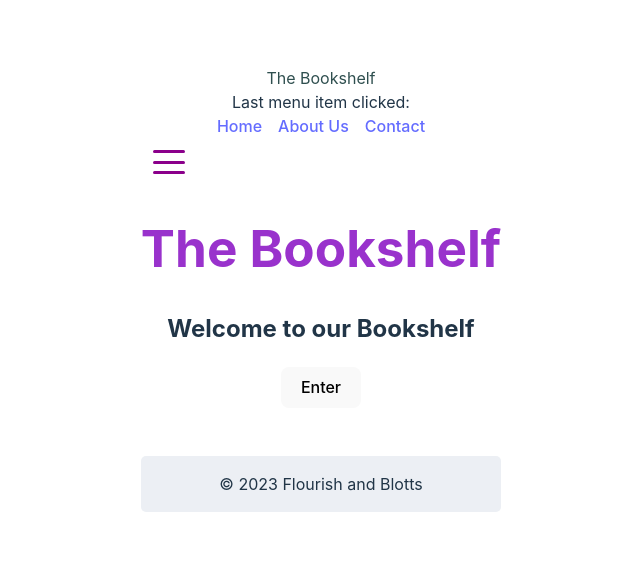
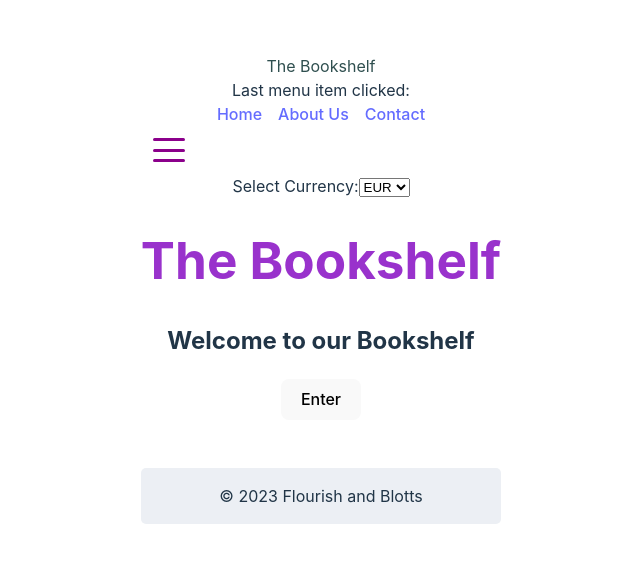
Before and after one commit to reyoung98/react-bookshop, a React (Vite) app: page / in a window 1280 px wide. Shown: the part 111-674 px from the top of the page, without its empty margins (319-959 px from the left). Built offline with nearby package versions, Linux system fonts and the light colour scheme; no server answers.

Commit message:
Currency Selection

```diff
--- /dev/null
+++ b/src/CurrencySelection.jsx
@@ -0,0 +1,53 @@
+import { useState, useEffect } from 'react'
+
+export default function CurrencySelection() {
+
+    const [currency, setCurrency] = useState(localStorage.getItem('currency') || 'EUR')
+    const [exchangeRate, setExchangeRate] = useState('1')
+
+    const handleSelect = (event) => {
+        setCurrency(event.target.value)
+    }
+
+    const loadExchangeRates = async () => {
+        const response = await fetch('https://classes.codingbootcamp.cz/assets/classes/books-api/exchange-rates.php')
+        const currencies = await response.json();
+        // console.log(currencies)
+
+        // for (let item of currencies) {
+        //     if (item.currency === currency){
+        //         setExchangeRate(item.rate);
+        //     }
+        // }
+        // The above works, but a better way below:
+
+        const exchange_rate = currencies.find((rate) => {
+            return rate.currency === currency
+        })
+
+        // console.log(exchange_rate)
+        setExchangeRate(exchange_rate.rate)
+    }
+
+    useEffect(() => {
+        loadExchangeRates();
+        localStorage.setItem('currency', currency)
+    }, [currency])
+
+    return (
+        <div className="currency-selection" >
+            Select Currency:
+            <select value={ currency } onChange={ handleSelect }>
+                <option value="EUR">EUR</option>
+                <option value="USD">USD</option>
+                <option value="CZK">CZK</option>
+            </select>
+            <div>{
+                currency !== 'EUR'
+                ? <>EUR Exchange rate: { exchangeRate }</>
+                : ''
+            }
+            </div>
+        </div>
+    )
+}
--- a/src/Header.jsx
+++ b/src/Header.jsx
@@ -1,6 +1,7 @@
 import './Header.scss'
 import TopMenu from './TopMenu'
 import { useState } from 'react'
+import CurrencySelection from './CurrencySelection';
 
 export default function Header({setPage}) {
 
@@ -20,6 +21,8 @@ export default function Header({setPage}) {
                 setTestValue={ setTestValue }
                 />
 
+            <CurrencySelection></CurrencySelection>
+
         </header>
 
     )
```
